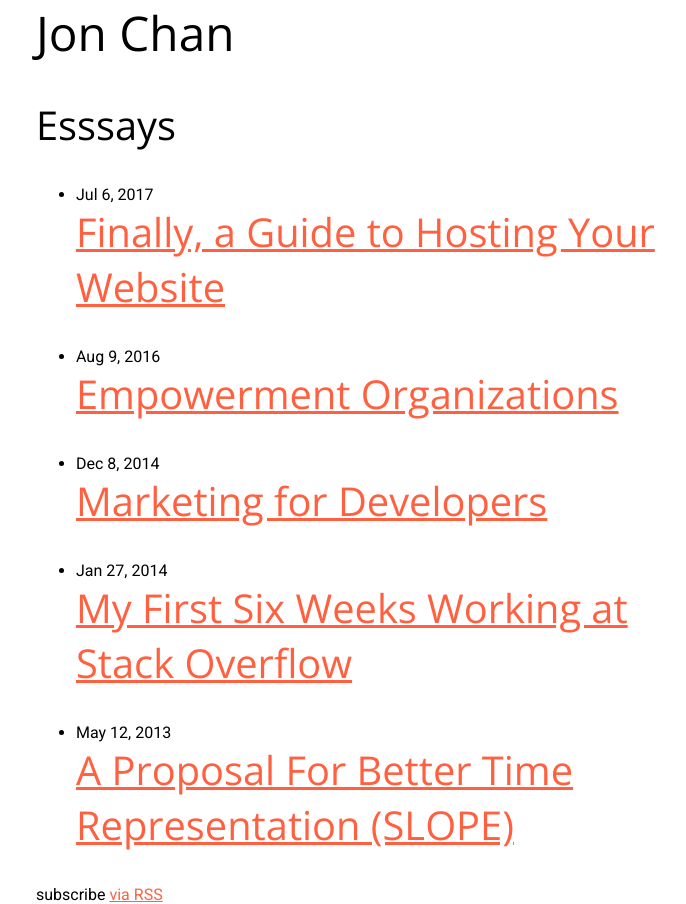
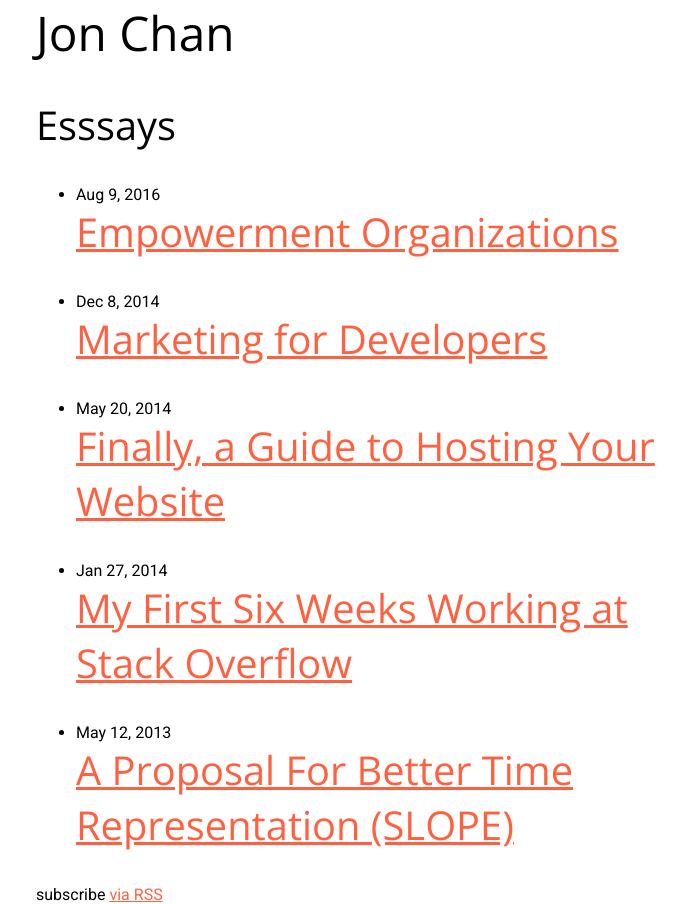
Before and after one commit to JonHMChan/blog, a Jekyll site: the page built from index.html, in a window 1280 px wide. Shown: the whole page, without its empty margins (254-940 px from the left). Built offline with Jekyll 4.4.1, drawn with Linux system fonts in a browser that asks for light colours; nearby versions of some CDN libraries.

Commit message:
Updated Finally A Guide To Hosting Your Website and 1 other file

```diff
--- a/_posts/2017-07-06-finally-a-guide-to-hosting-your-website.markdown
+++ b/_posts/2014-05-20-finally-a-guide-to-hosting-your-website.markdown
@@ -1,6 +1,8 @@
 ---
 title: Finally, a Guide to Hosting Your Website
-date: 2017-07-06 08:45:00 -04:00
+date: 2014-05-20 08:45:00 -04:00
+categories:
+- essays
 description: There aren't many guides on how to build a basic website on your computer
   then put it up on the Internet. Here's one that I wrote.
 opacity: 0.5
```
